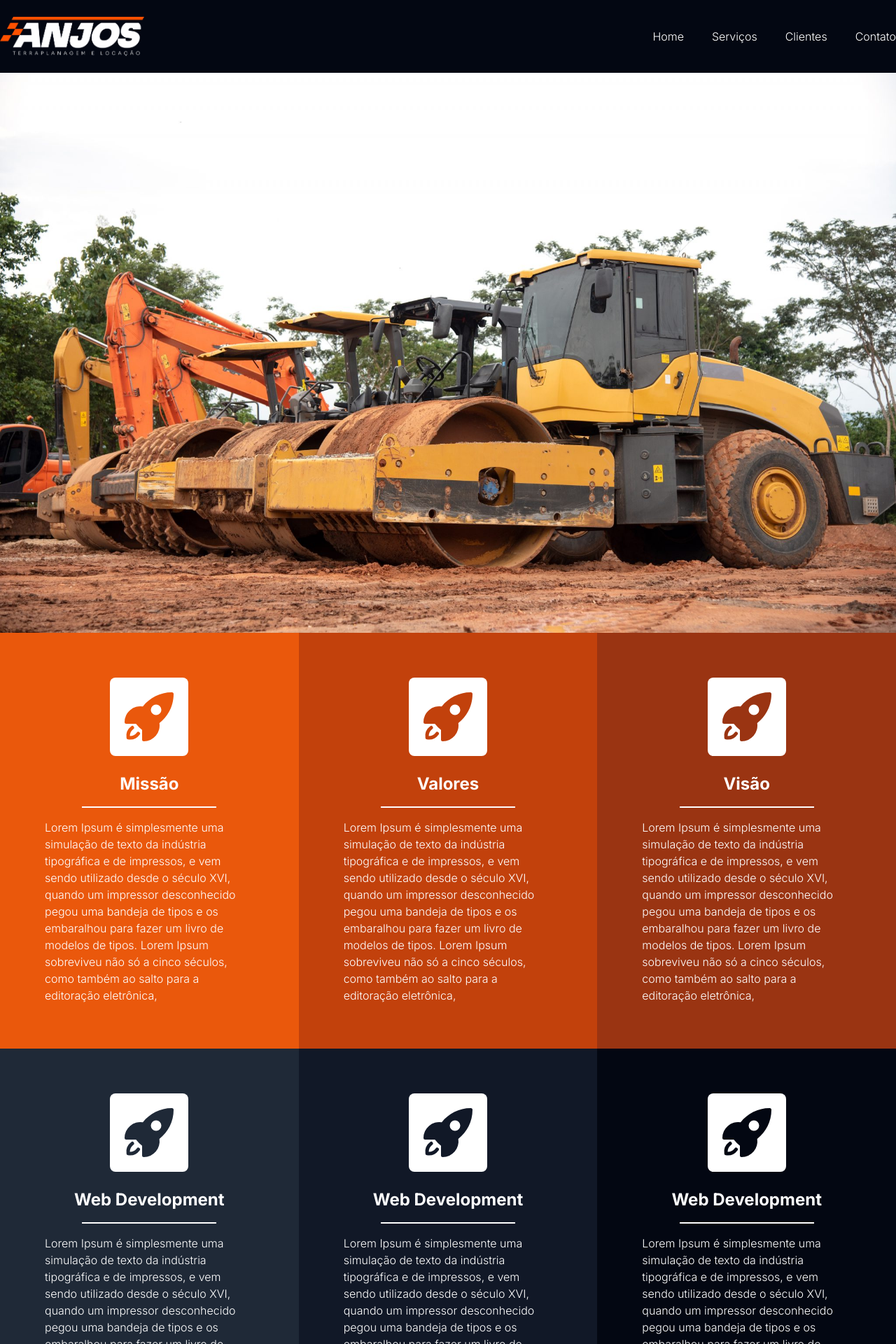
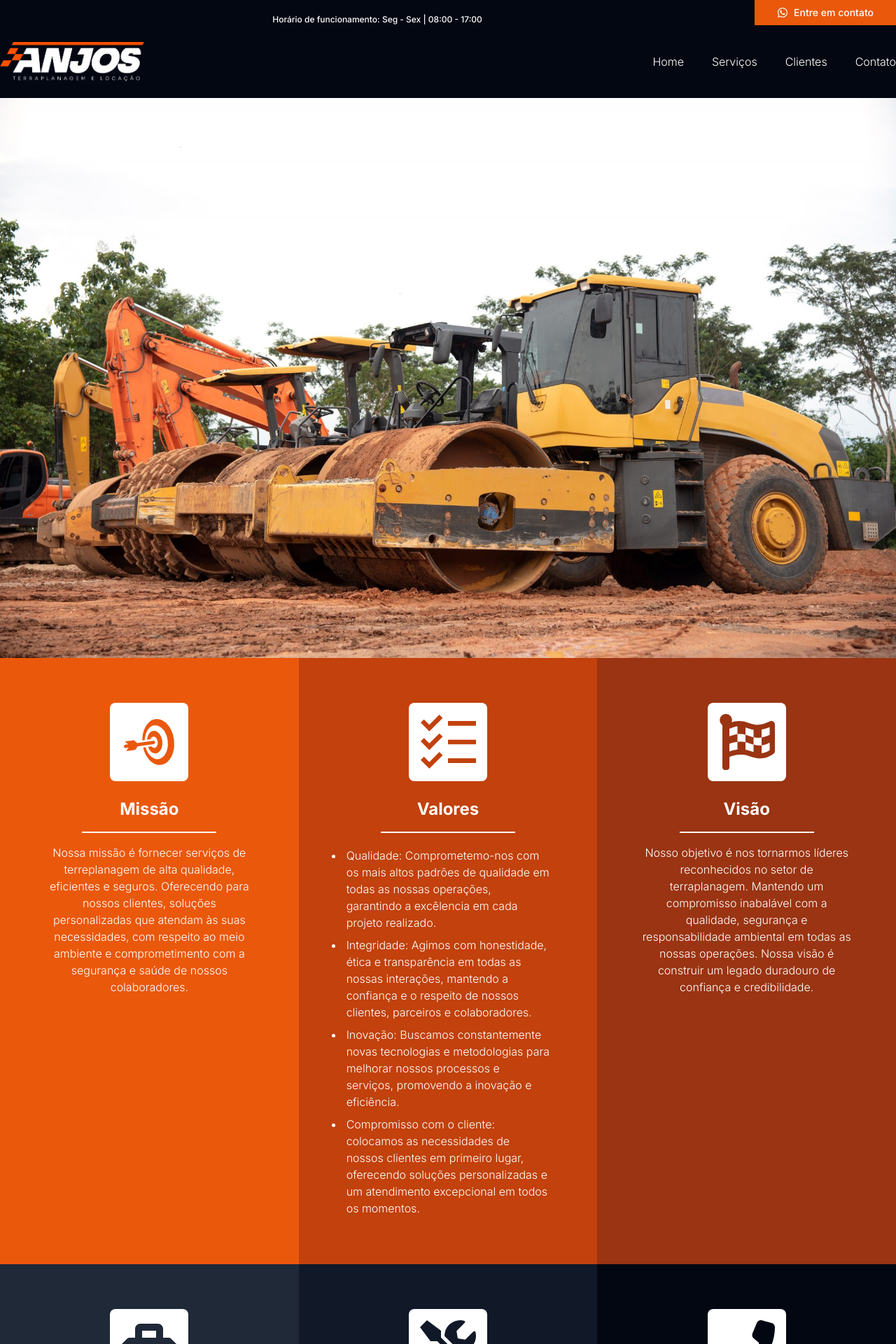
Before and after one commit to luizmorfelle/anjos, a Next.js app: page / in a window 1280 px wide. Shown: the top 1920 px of the page at 70% size. Built offline with nearby package versions, Linux system fonts and the light colour scheme.

Commit message:
alteracoes de texto e adicao dos botoes de contato e top bar

```diff
--- a/src/app/page.tsx
+++ b/src/app/page.tsx
@@ -1,12 +1,12 @@
 "use client";
-import React, { useState } from "react";
-import Header from "../components/Header";
+import MobileMenu from "@/components/MobileMenu";
+import SubFooter from "@/components/SubFooter";
+import { useState } from "react";
 import Carousel from "../components/Carousel";
-import CompanyDescription from "../components/CompanyDescription";
-import Services from "../components/Services";
 import Clients from "../components/Clients";
 import Footer from "../components/Footer";
-import MobileMenu from "@/components/MobileMenu";
+import Header from "../components/Header";
+import Services from "../components/Services";
 
 const Home = () => {
   const [showSidebar, setShowSidebar] = useState(false);
@@ -24,6 +24,7 @@ const Home = () => {
       <Services />
       <Clients />
       <Footer />
+      <SubFooter />
     </div>
   );
 };
--- a/src/components/Clients.tsx
+++ b/src/components/Clients.tsx
@@ -8,7 +8,7 @@ type ClientCardProps = {
 
 function ClientCard(props: ClientCardProps) {
   return (
-    <div className="flex items-center justify-center p-4 bg-slate-300 md:size-48 size-36">
+    <div className="flex items-center justify-center p-4 bg-slate-200 md:size-48 size-36">
       <img
         src="/client1.jpg"
         alt="Cliente 1"
--- a/src/components/Footer.tsx
+++ b/src/components/Footer.tsx
@@ -22,10 +22,10 @@ const Footer: React.FC = () => {
           </div>
           <p>Telefone: (48) 3263-0436</p>
           <p>Email: anjosjunior@unetvale.com.br</p>
-          <div className="flex gap-2 items-center pt-2">
-            <FaInstagram size={40} />
-            <FaWhatsapp size={40} />
-          </div>
+          <button className="flex items-center text-white gap-2 bg-orange-600 py-2 w-full rounded justify-center mt-2 font-medium text-sm hover:bg-orange-700 transition duration-200">
+            <FaWhatsapp size={16} />
+            <p>Entre em contato</p>
+          </button>
         </div>
         <div className="w-full md:w-auto mb-4 md:mb-0">
           <div className="flex">
--- a/src/components/Header.tsx
+++ b/src/components/Header.tsx
@@ -1,9 +1,7 @@
 "use client";
 import React from "react";
-import { FaBars } from "react-icons/fa";
+import { FaBars, FaWhatsapp } from "react-icons/fa";
 import HeaderLink from "./HeaderLink";
-
-
 
 const Header = ({
   showSidebar,
@@ -13,9 +11,19 @@ const Header = ({
   toggleSidebar: () => void;
 }) => {
   return (
-    <header className="bg-gray-950 text-secondary py-6 sticky top-0 z-50">
+    <header className="bg-gray-950 text-secondary sticky top-0 z-50">
+      <div className="flex items-end justify-between">
+        <div></div>
+        <div className="text-white text-xs font-medium">
+          Horário de funcionamento: Seg - Sex | 08:00 - 17:00{" "}
+        </div>
+        <button className="flex items-center text-white gap-2 bg-orange-600 py-2 px-8 font-medium text-sm hover:bg-orange-700 transition duration-200">
+          <FaWhatsapp size={16} />
+          <p>Entre em contato</p>
+        </button>
+      </div>
       <div
-        className="container mx-auto flex justify-between items-center px-10 md:px-0"
+        className="container mx-auto flex justify-between items-center px-10 md:px-0 py-6"
         id="header"
       >
         <div className="flex items-center">
@@ -35,7 +43,9 @@ const Header = ({
           </ul>
         </nav>
         <div
-          className={`flex md:hidden text-white p-2 border-2 border-transparent transition duration-300 rounded-full ${showSidebar ? "border-white" : ""}`}
+          className={`flex md:hidden text-white p-2 border-2 border-transparent transition duration-300 rounded-full ${
+            showSidebar ? "border-white" : ""
+          }`}
           onClick={() => {
             toggleSidebar();
           }}
--- a/src/components/Services.tsx
+++ b/src/components/Services.tsx
@@ -1,17 +1,31 @@
 // components/Services.tsx
 import { RocketLaunchIcon } from "@heroicons/react/24/solid";
 import React from "react";
+import {
+  FaFlagCheckered,
+  FaRocket,
+  FaToolbox,
+  FaTools,
+  FaWhatsapp,
+} from "react-icons/fa";
+import { FaPhoneFlip } from "react-icons/fa6";
+import { GiBullseye } from "react-icons/gi";
+import { GrTask } from "react-icons/gr";
 
 const ServiceCard = ({
   title,
   description,
+  items,
   icon,
   color,
+  action,
 }: {
   title: string;
-  description: string;
+  description?: string;
+  items?: string[];
   icon: React.ReactNode;
   color: string;
+  action?: React.ReactNode;
 }) => {
   return (
     <div className={"p-16 " + color}>
@@ -23,7 +37,17 @@ const ServiceCard = ({
         <div className="my-4 w-48 h-0.5 bg-white">
           <div> </div>
         </div>
-        <div>{description} </div>
+        {description && <div className="text-center">{description}</div>}
+        {items && (
+          <ul className="list-disc ">
+            {items.map((item, index) => (
+              <li key={index} className="p-1">
+                {item}
+              </li>
+            ))}
+          </ul>
+        )}
+        {action && action}
       </div>
     </div>
   );
@@ -35,40 +59,52 @@ const Services: React.FC = () => {
       <div className="grid md:grid-cols-3 grid-cols-1">
         <ServiceCard
           title="Missão"
-          description="Lorem Ipsum é simplesmente uma simulação de texto da indústria tipográfica e de impressos, e vem sendo utilizado desde o século XVI, quando um impressor desconhecido pegou uma bandeja de tipos e os embaralhou para fazer um livro de modelos de tipos. Lorem Ipsum sobreviveu não só a cinco séculos, como também ao salto para a editoração eletrônica, "
-          icon={<RocketLaunchIcon className="h-20 text-orange-600" />}
+          description="Nossa missão é fornecer serviços de terreplanagem de alta qualidade, eficientes e seguros. Oferecendo para nossos clientes, soluções personalizadas que atendam às suas necessidades, com respeito ao meio ambiente e comprometimento com a segurança e saúde de nossos colaboradores."
+          icon={<GiBullseye className="size-20 text-orange-600" />}
           color="bg-orange-600"
         />
         <ServiceCard
           title="Valores"
-          description="Lorem Ipsum é simplesmente uma simulação de texto da indústria tipográfica e de impressos, e vem sendo utilizado desde o século XVI, quando um impressor desconhecido pegou uma bandeja de tipos e os embaralhou para fazer um livro de modelos de tipos. Lorem Ipsum sobreviveu não só a cinco séculos, como também ao salto para a editoração eletrônica,"
-          icon={<RocketLaunchIcon className="h-20 text-orange-700" />}
+          items={[
+            "Qualidade: Comprometemo-nos com os mais altos padrões de qualidade em todas as nossas operações, garantindo a excêlencia em cada projeto realizado.",
+            // "Segurança: Priorizamos a segurança de nossos colaboradores, clientes e comunidade em todas as nossas atividades, adotando práticas e procedimentos para prevenir acidentes e lesões.",
+            "Integridade: Agimos com honestidade, ética e transparência em todas as nossas interações, mantendo a confiança e o respeito de nossos clientes, parceiros e colaboradores.",
+            "Inovação: Buscamos constantemente novas tecnologias e metodologias para melhorar nossos processos e serviços, promovendo a inovação e eficiência.",
+            "Compromisso com o cliente: colocamos as necessidades de nossos clientes em primeiro lugar, oferecendo soluções personalizadas e um atendimento excepcional em todos os momentos.",
+          ]}
+          icon={<GrTask className="size-20 text-orange-700" />}
           color="bg-orange-700"
         />
         <ServiceCard
           title="Visão"
-          description="Lorem Ipsum é simplesmente uma simulação de texto da indústria tipográfica e de impressos, e vem sendo utilizado desde o século XVI, quando um impressor desconhecido pegou uma bandeja de tipos e os embaralhou para fazer um livro de modelos de tipos. Lorem Ipsum sobreviveu não só a cinco séculos, como também ao salto para a editoração eletrônica,"
-          icon={<RocketLaunchIcon className="h-20 text-orange-800" />}
+          description="Nosso objetivo é nos tornarmos líderes reconhecidos no setor de terraplanagem. Mantendo um compromisso inabalável com a qualidade, segurança e responsabilidade ambiental em todas as nossas operações. Nossa visão é construir um legado duradouro de confiança e credibilidade."
+          icon={<FaFlagCheckered className="size-20 text-orange-800" />}
           color="bg-orange-800"
         />
       </div>
       <div className="grid md:grid-cols-3 grid-cols-1">
         <ServiceCard
-          title="Web Development"
+          title="Equipamentos"
           description="Lorem Ipsum é simplesmente uma simulação de texto da indústria tipográfica e de impressos, e vem sendo utilizado desde o século XVI, quando um impressor desconhecido pegou uma bandeja de tipos e os embaralhou para fazer um livro de modelos de tipos. Lorem Ipsum sobreviveu não só a cinco séculos, como também ao salto para a editoração eletrônica,"
-          icon={<RocketLaunchIcon className="h-20 text-gray-800" />}
+          icon={<FaToolbox className="size-20 text-gray-800" />}
           color="bg-gray-800"
         />
         <ServiceCard
-          title="Web Development"
+          title="Serviços"
           description="Lorem Ipsum é simplesmente uma simulação de texto da indústria tipográfica e de impressos, e vem sendo utilizado desde o século XVI, quando um impressor desconhecido pegou uma bandeja de tipos e os embaralhou para fazer um livro de modelos de tipos. Lorem Ipsum sobreviveu não só a cinco séculos, como também ao salto para a editoração eletrônica,"
-          icon={<RocketLaunchIcon className="h-20 text-gray-900" />}
+          icon={<FaTools className="size-20 text-gray-900" />}
           color="bg-gray-900"
         />
         <ServiceCard
-          title="Web Development"
+          title="Entre em contato"
           description="Lorem Ipsum é simplesmente uma simulação de texto da indústria tipográfica e de impressos, e vem sendo utilizado desde o século XVI, quando um impressor desconhecido pegou uma bandeja de tipos e os embaralhou para fazer um livro de modelos de tipos. Lorem Ipsum sobreviveu não só a cinco séculos, como também ao salto para a editoração eletrônica,"
-          icon={<RocketLaunchIcon className="h-20 text-gray-950" />}
+          action={
+            <button className="flex items-center text-white gap-2 bg-orange-600 py-2 w-full rounded justify-center mt-2 font-medium text-sm hover:bg-orange-700 transition duration-200">
+              <FaWhatsapp size={16} />
+              <p>Entre em contato</p>
+            </button>
+          }
+          icon={<FaPhoneFlip className="size-20 text-gray-950" />}
           color="bg-gray-950"
         />
       </div>
--- /dev/null
+++ b/src/components/SubFooter.tsx
@@ -0,0 +1,16 @@
+import React from "react";
+
+export default function SubFooter() {
+  return (
+    <div className="flex flex-col items-center text-white justify-center text-xs gap-1 p-1">
+      <p>
+        Site desenvolvido por {" "}
+        <a href="https://www.linkedin.com/in/luiz-felipe-cipriani-morfelle-128893182/">
+          Luiz F. Morfelle
+        </a>
+        🚀
+      </p>
+      <p>Todos os direitos reservados © 2024</p>
+    </div>
+  );
+}
```
Also changed, not shown: src/firebase.ts (+10 -6 lines), 1 other file (tests, documents, lock files or other folders).
